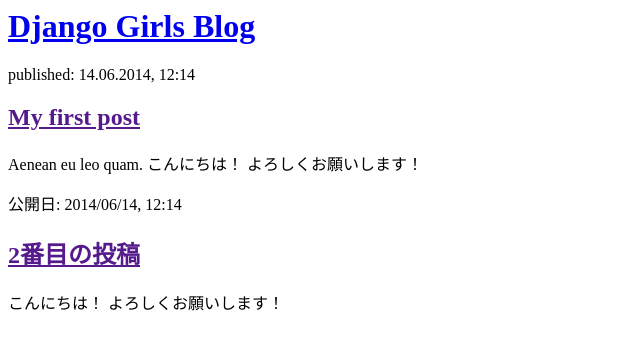
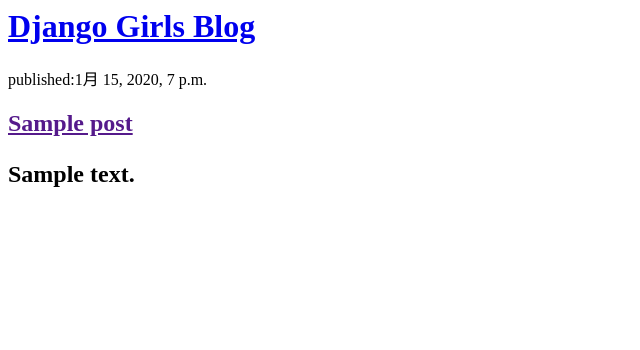
Before and after one commit to Satoshibrex/my-first-blog, a Django app: page / in a window 1280 px wide. Shown: the top 350 px of the page, without its empty margins (0-640 px from the left). Run offline with Django 3.2, Linux system fonts and the light colour scheme; tables that the repository leaves empty hold one stand-in row (values such as "Sample post").

Commit message:
Modified templates to display posts from database.

```diff
--- a/blog/models.py
+++ b/blog/models.py
@@ -6,7 +6,7 @@ class Post(models.Model):
     author = models.ForeignKey(settings.AUTH_USER_MODEL, on_delete=models.CASCADE)
     title = models.CharField(max_length=200)
     text = models.TextField()
-    created_data = models.DateTimeField(default=timezone.now)
+    created_date = models.DateTimeField(default=timezone.now)
     published_date = models.DateTimeField(blank=True, null=True)
 
     def publish(self):
--- a/blog/templates/blog/post_list.html
+++ b/blog/templates/blog/post_list.html
@@ -7,16 +7,14 @@
             <h1><a href="/">Django Girls Blog</a></h1>
         </div>
 
+    {% for post in posts %}
         <div>
-            <p>published: 14.06.2014, 12:14</p>
-            <h2><a href="">My first post</a></h2>
-            <p>Aenean eu leo quam. こんにちは！ よろしくお願いします！ </p>
+            <p>published:{{ post.published_date}}</p>
+            <h2><a href="">{{ post.title }}</a>
+            <p>{{ post.text|linebreaksbr}}</p>
         </div>
+    {% endfor %}
 
-        <div>
-            <p>公開日: 2014/06/14, 12:14</p>
-            <h2><a href="">2番目の投稿</a></h2>
-            <p> こんにちは！ よろしくお願いします！ </p>
-        </div>
+
     </body>
 </html>
--- a/blog/views.py
+++ b/blog/views.py
@@ -1,5 +1,7 @@
 from django.shortcuts import render
+from django.utils import timezone
+from .models import Post
 
-# Create your views here.
 def post_list(request):
-    return render(request, 'blog/post_list.html', {})
+    posts = Post.objects.filter(published_date__lte=timezone.now()).order_by('published_date')
+    return render(request, 'blog/post_list.html', {'posts': posts})
```
Also changed, not shown: blog/migrations/0002_auto_20200808_1449.py (added).
